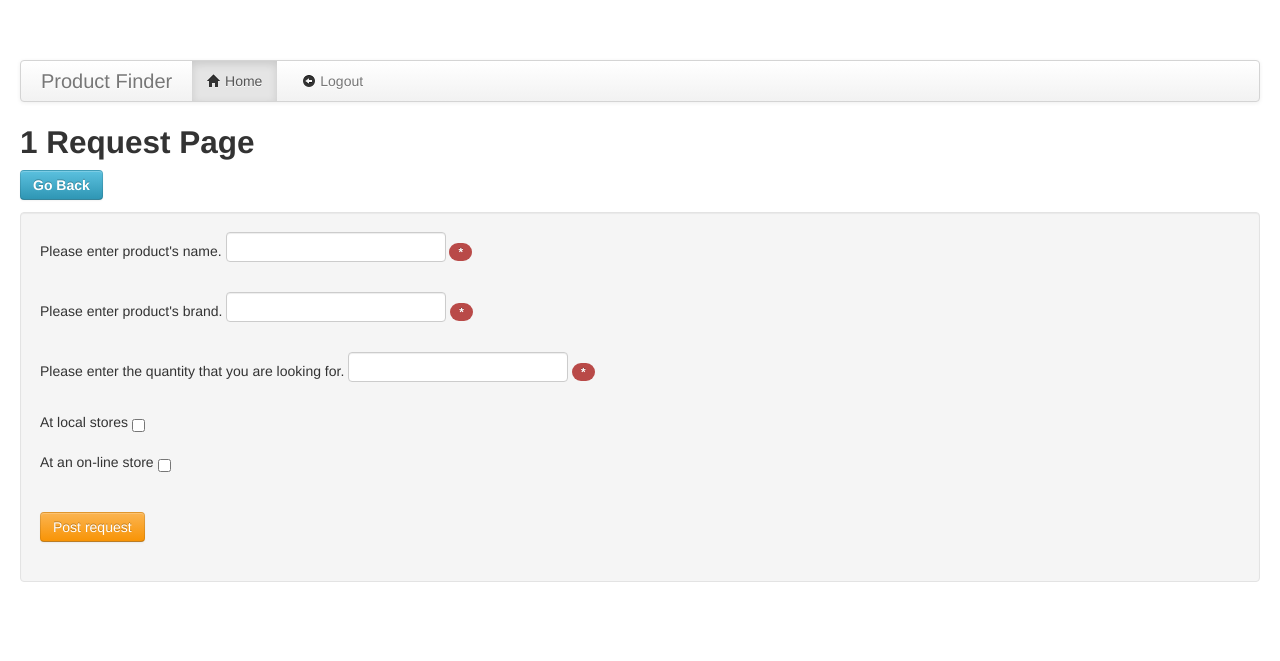
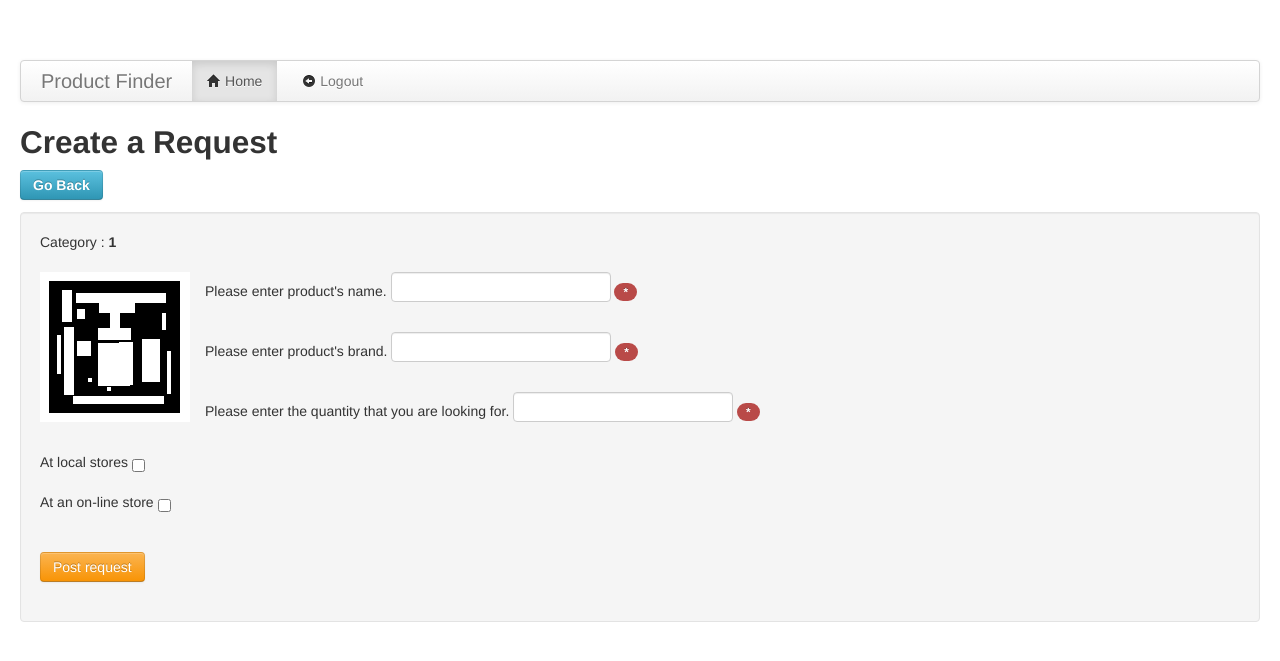
Before and after one commit to IoannisCleary/Product_Finder, a Django app: page /product_finder/category/1/add_request/ in a window 1280 px wide. Shown: the top 661 px of the page. Run offline with Django 3.2, Linux system fonts and the light colour scheme; a user stored in the database is signed in; parts of the project's set-up code (start-up, migrations or seed data) failed here and were passed over; some libraries are stand-ins or nearby versions.

Commit message:
Add item and user icons
At request page, add request and index page

```diff
--- a/productfinder/templates/product_finder/add_request.html
+++ b/productfinder/templates/product_finder/add_request.html
@@ -1,12 +1,16 @@
 {% extends 'product_finder/base.html' %}
+{% load static %}
 {% block title %} Create a Request {% endblock %}
 {% block body_block %}
-		<h2>{{ category_type }} Request Page <br/>
+		<h2>Create a Request <br/>
 			<a href="{{ goback }}" class="btn btn-info" role="button"> Go Back</a></h2>
 		{% if user.is_authenticated %}
 		<div class="well">
+		Category : <b>{{ category_type }}</b> <br/> <br/>
         <form id="request_form" method="post" action="/product_finder/category/{{ category_type_url }}/add_request/">
-
+  <a class="pull-left">
+    <img class="media-object" style="padding-right:15px"src="{% static "item.png" %}">
+  </a>
             {% csrf_token %}
             {% for hidden in form.hidden_fields %}
                 {{ hidden }}
--- a/productfinder/templates/product_finder/index.html
+++ b/productfinder/templates/product_finder/index.html
@@ -4,10 +4,12 @@
 {% load static %}
 
 		<!--<img src="{% static "logo_small.png" %}" alt="Website logo" /><br /> -->
-
+		 <div class="media">
 		  <div class="well">
             {% if user.is_authenticated %}
-           <span class="label label-success">Welcome back <b>{{ user.username }}</b>!</span>
+          <a class="pull-left">
+			<img class="media-object" style="padding-right:5px" src="{% static "user.png" %}">
+		</a> <span class="label label-success">Welcome back <b>{{ user.username }}</b>!</span>
             {% endif %}
 		  <h3><b>Categories</b></h3>
 
```
Also changed, not shown: productfinder/templates/product_finder/request.html (+8 -3 lines), productfinder/static/item.png (added), productfinder/static/user.png (added).
